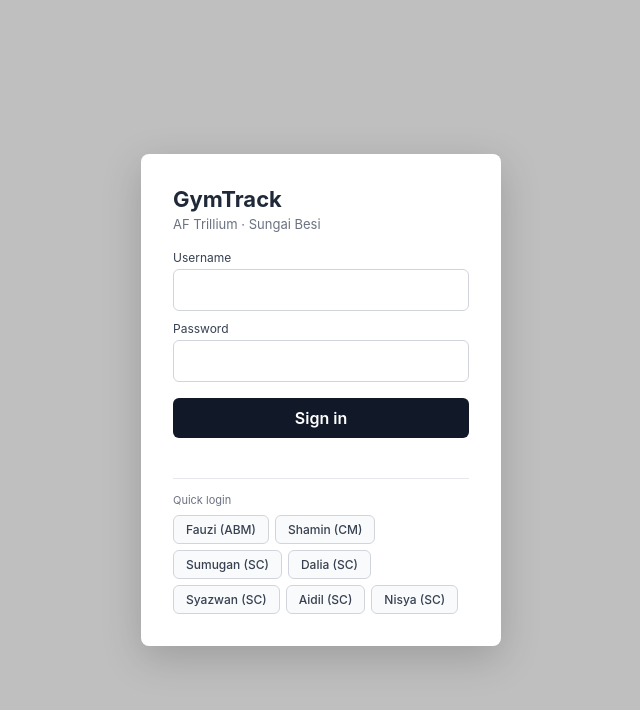
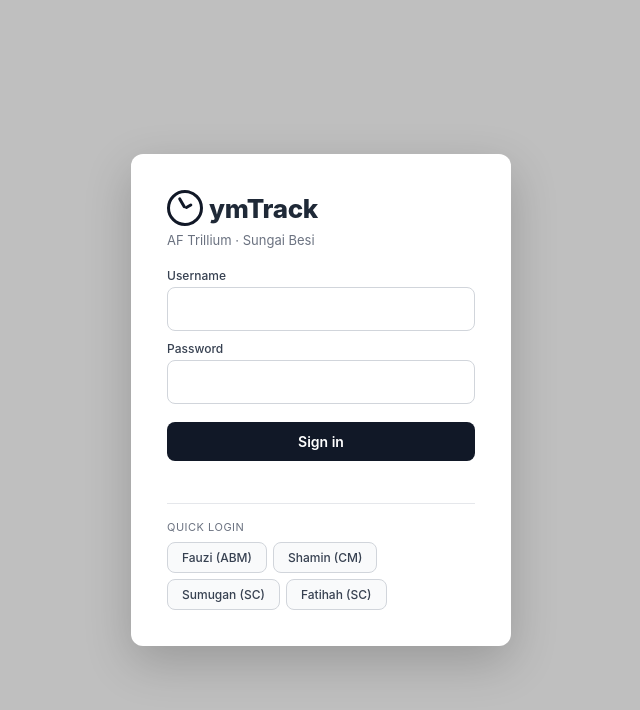
Before and after one commit to sumuganshen-bot/GymTrack, a website: page public/index.html in a window 1280 px wide. Shown: the whole page, without its empty margins (319-959 px from the left). Drawn offline with Linux system fonts and the light colour scheme.

Commit message:
feat: reduce to 2 SCs, add clock logo, hover effects
- Remove Dalia/Syazwan/Aidil/Nisya users; keep only Sumugan & Fatihah as SCs
- Split 221 leads evenly (111/110) between the two
- Add clock-icon logo replacing "G" in GymTrack (CSS-only, no assets)
- Add hover effects: buttons darken/lift, cards gain shadow, inputs glow on focus
- Polished login card with larger border-radius, better spacing
- Updated quick-login buttons to show only 4 users


Claude-Session: https://claude.ai/code/session_01FFPoF2WoV3VfhYQEdpz71Q

Co-authored-by: Claude <noreply@anthropic.com>

```diff
--- a/public/index.html
+++ b/public/index.html
@@ -10,6 +10,48 @@
   button { font: inherit; cursor: pointer; }
   input, select, textarea, button { font: inherit; }
 
+  /* ---- Global hover/interactive effects ---- */
+  .btn, .quick-logins .ql-btns button, nav.tabs button, .lead-card, .cal-evt, .pill, .who button {
+    transition: all 0.15s ease;
+  }
+  .btn:hover { box-shadow: 0 4px 12px rgba(0,0,0,.2); transform: translateY(-1px); }
+  .btn.secondary:hover { background: #f3f4f6; box-shadow: 0 3px 10px rgba(0,0,0,.1); }
+  .btn.danger:hover { background: #991b1b; box-shadow: 0 4px 12px rgba(185,28,28,.3); }
+  .who button:hover { background: rgba(255,255,255,.1); border-color: #9ca3af; }
+  nav.tabs button:hover { background: #f9fafb; color: #111827; }
+  .lead-card:hover { box-shadow: 0 4px 14px rgba(0,0,0,.1); border-color: #9ca3af; transform: translateY(-1px); }
+  .cal-evt:hover { filter: brightness(0.9); box-shadow: 0 2px 6px rgba(0,0,0,.12); }
+  .card { transition: box-shadow 0.15s ease; }
+  .card:hover { box-shadow: 0 2px 8px rgba(0,0,0,.06); }
+  .login-card button.login-btn:hover { background: #374151; box-shadow: 0 4px 12px rgba(0,0,0,.2); }
+
+  /* ---- Logo ---- */
+  .logo-icon {
+    display: inline-block; width: 28px; height: 28px; border: 2.5px solid currentColor;
+    border-radius: 50%; position: relative; margin-right: 6px; vertical-align: middle;
+  }
+  .logo-icon::before {
+    content: ''; position: absolute; left: 50%; top: 50%;
+    width: 2.5px; height: 9px; background: currentColor;
+    transform-origin: bottom center; transform: translate(-50%, -100%) rotate(-30deg);
+    border-radius: 2px;
+  }
+  .logo-icon::after {
+    content: ''; position: absolute; left: 50%; top: 50%;
+    width: 2px; height: 6px; background: currentColor;
+    transform-origin: bottom center; transform: translate(-50%, -100%) rotate(60deg);
+    border-radius: 2px;
+  }
+  .logo-text { font-weight: 800; font-size: 18px; letter-spacing: -0.3px; }
+  .logo-text .ym { font-weight: 800; }
+
+  /* login logo */
+  .login-logo { display: flex; align-items: center; margin-bottom: 6px; }
+  .login-logo .logo-icon { width: 36px; height: 36px; border-width: 3px; color: #111827; }
+  .login-logo .logo-icon::before { height: 12px; width: 3px; }
+  .login-logo .logo-icon::after { height: 8px; width: 2.5px; }
+  .login-logo .logo-text { font-size: 26px; }
+
   /* ---- Login ---- */
   #login-screen {
     position: fixed; inset: 0; background: #BFBFBF;
@@ -17,33 +59,35 @@
   }
   .login-card {
     position: fixed; left: 50%; top: 50%; transform: translate(-50%,-50%);
-    background: #fff; padding: 32px; width: 360px; border-radius: 8px;
-    box-shadow: 0 12px 40px rgba(0,0,0,.18);
+    background: #fff; padding: 36px; width: 380px; border-radius: 12px;
+    box-shadow: 0 16px 48px rgba(0,0,0,.2);
   }
-  .login-card h1 { margin: 0 0 4px; font-size: 22px; }
-  .login-card p.sub { margin: 0 0 18px; color: #6b7280; font-size: 13px; }
-  .login-card label { display: block; margin: 10px 0 4px; font-size: 12px; color: #374151; }
-  .login-card input { width: 100%; padding: 10px 12px; border: 1px solid #d1d5db; border-radius: 6px; }
+  .login-card p.sub { margin: 0 0 20px; color: #6b7280; font-size: 13px; }
+  .login-card label { display: block; margin: 10px 0 4px; font-size: 12px; color: #374151; font-weight: 500; }
+  .login-card input { width: 100%; padding: 11px 14px; border: 1px solid #d1d5db; border-radius: 8px; transition: border-color 0.15s; }
+  .login-card input:focus { outline: none; border-color: #111827; box-shadow: 0 0 0 3px rgba(17,24,39,.08); }
   .login-card button.login-btn {
-    width: 100%; margin-top: 16px; padding: 10px 12px;
-    background: #111827; color: #fff; border: 0; border-radius: 6px; font-weight: 600;
+    width: 100%; margin-top: 18px; padding: 11px 14px;
+    background: #111827; color: #fff; border: 0; border-radius: 8px; font-weight: 600; font-size: 14px;
+    transition: all 0.15s ease;
   }
   .login-card .err { color: #b91c1c; font-size: 12px; margin-top: 8px; min-height: 16px; }
-  .quick-logins { margin-top: 16px; border-top: 1px solid #e5e7eb; padding-top: 14px; }
-  .quick-logins .ql-label { font-size: 11px; color: #6b7280; margin-bottom: 8px; }
+  .quick-logins { margin-top: 18px; border-top: 1px solid #e5e7eb; padding-top: 16px; }
+  .quick-logins .ql-label { font-size: 11px; color: #6b7280; margin-bottom: 8px; text-transform: uppercase; letter-spacing: 0.5px; }
   .quick-logins .ql-btns { display: flex; flex-wrap: wrap; gap: 6px; }
   .quick-logins .ql-btns button {
-    padding: 6px 12px; border: 1px solid #d1d5db; background: #f9fafb;
-    border-radius: 6px; font-size: 12px; font-weight: 500; color: #374151;
+    padding: 7px 14px; border: 1px solid #d1d5db; background: #f9fafb;
+    border-radius: 8px; font-size: 12px; font-weight: 500; color: #374151;
+    transition: all 0.15s ease;
   }
-  .quick-logins .ql-btns button:hover { background: #e5e7eb; }
+  .quick-logins .ql-btns button:hover { background: #e5e7eb; box-shadow: 0 2px 8px rgba(0,0,0,.08); transform: translateY(-1px); }
 
   /* ---- App shell ---- */
   header.topbar {
     background: #111827; color: #fff; padding: 12px 20px;
     display: flex; align-items: center; justify-content: space-between;
   }
-  .brand { font-weight: 700; letter-spacing: .3px; }
+  .brand { font-weight: 700; letter-spacing: .3px; display: flex; align-items: center; }
   .who { font-size: 13px; opacity: .85; }
   .who button { margin-left: 12px; background: transparent; color: #fff; border: 1px solid #4b5563; padding: 4px 10px; border-radius: 4px; }
   nav.tabs { display: flex; background: #fff; border-bottom: 1px solid #e5e7eb; padding: 0 12px; overflow-x: auto; }
@@ -71,7 +115,7 @@
   table { width: 100%; border-collapse: collapse; font-size: 13px; }
   th, td { padding: 8px 10px; border-bottom: 1px solid #f1f5f9; text-align: left; vertical-align: top; }
   th { background: #f9fafb; font-weight: 600; color: #374151; }
-  tr:hover td { background: #fafafa; }
+  tr:hover td { background: #f5f5f5; }
 
   .btn { background: #111827; color: #fff; border: 0; padding: 8px 12px; border-radius: 6px; font-weight: 500; }
   .btn.secondary { background: #fff; color: #111827; border: 1px solid #d1d5db; }
@@ -107,10 +151,11 @@
 
   /* modal */
   .modal-back { position: fixed; inset: 0; background: rgba(0,0,0,.45); display: flex; align-items: center; justify-content: center; z-index: 500; }
-  .modal { background: #fff; border-radius: 8px; padding: 20px; width: 440px; max-width: 95vw; max-height: 90vh; overflow: auto; }
+  .modal { background: #fff; border-radius: 12px; padding: 24px; width: 440px; max-width: 95vw; max-height: 90vh; overflow: auto; box-shadow: 0 20px 60px rgba(0,0,0,.2); }
   .modal h3 { margin: 0 0 12px; }
   .modal label { display: block; font-size: 12px; color: #374151; margin: 8px 0 4px; }
-  .modal input, .modal select, .modal textarea { width: 100%; padding: 8px; border: 1px solid #d1d5db; border-radius: 6px; }
+  .modal input, .modal select, .modal textarea { width: 100%; padding: 8px; border: 1px solid #d1d5db; border-radius: 6px; transition: border-color 0.15s; }
+  .modal input:focus, .modal select:focus, .modal textarea:focus { outline: none; border-color: #111827; box-shadow: 0 0 0 3px rgba(17,24,39,.08); }
   .modal .actions { display: flex; gap: 8px; justify-content: flex-end; margin-top: 14px; }
 
   .bar-row { display: flex; align-items: center; gap: 8px; margin-bottom: 6px; font-size: 12px; }
@@ -154,7 +199,7 @@
 <!-- ============ LOGIN ============ -->
 <div id="login-screen">
   <div class="login-card">
-    <h1>GymTrack</h1>
+    <div class="login-logo"><span class="logo-icon"></span><span class="logo-text"><span class="ym">ym</span>Track</span></div>
     <p class="sub">AF Trillium &middot; Sungai Besi</p>
     <form id="login-form">
       <label>Username</label>
@@ -170,10 +215,7 @@
         <button onclick="quickLogin('fauzi','fauzi123')">Fauzi (ABM)</button>
         <button onclick="quickLogin('shamin','shamin123')">Shamin (CM)</button>
         <button onclick="quickLogin('sumugan','sc123')">Sumugan (SC)</button>
-        <button onclick="quickLogin('dalia','dalia123')">Dalia (SC)</button>
-        <button onclick="quickLogin('syazwan','syaz123')">Syazwan (SC)</button>
-        <button onclick="quickLogin('aidil','aidil123')">Aidil (SC)</button>
-        <button onclick="quickLogin('nisya','nisya123')">Nisya (SC)</button>
+        <button onclick="quickLogin('fatihah','fat123')">Fatihah (SC)</button>
       </div>
     </div>
   </div>
@@ -182,7 +224,7 @@
 <!-- ============ APP ============ -->
 <div id="app" style="display:none">
   <header class="topbar">
-    <div class="brand">GymTrack</div>
+    <div class="brand"><span class="logo-icon"></span><span class="logo-text"><span class="ym">ym</span>Track</span></div>
     <div class="who">
       <span id="who-text"></span>
       <button id="logout-btn">Log out</button>
```
Also changed, not shown: database.js (+7 -10 lines).
